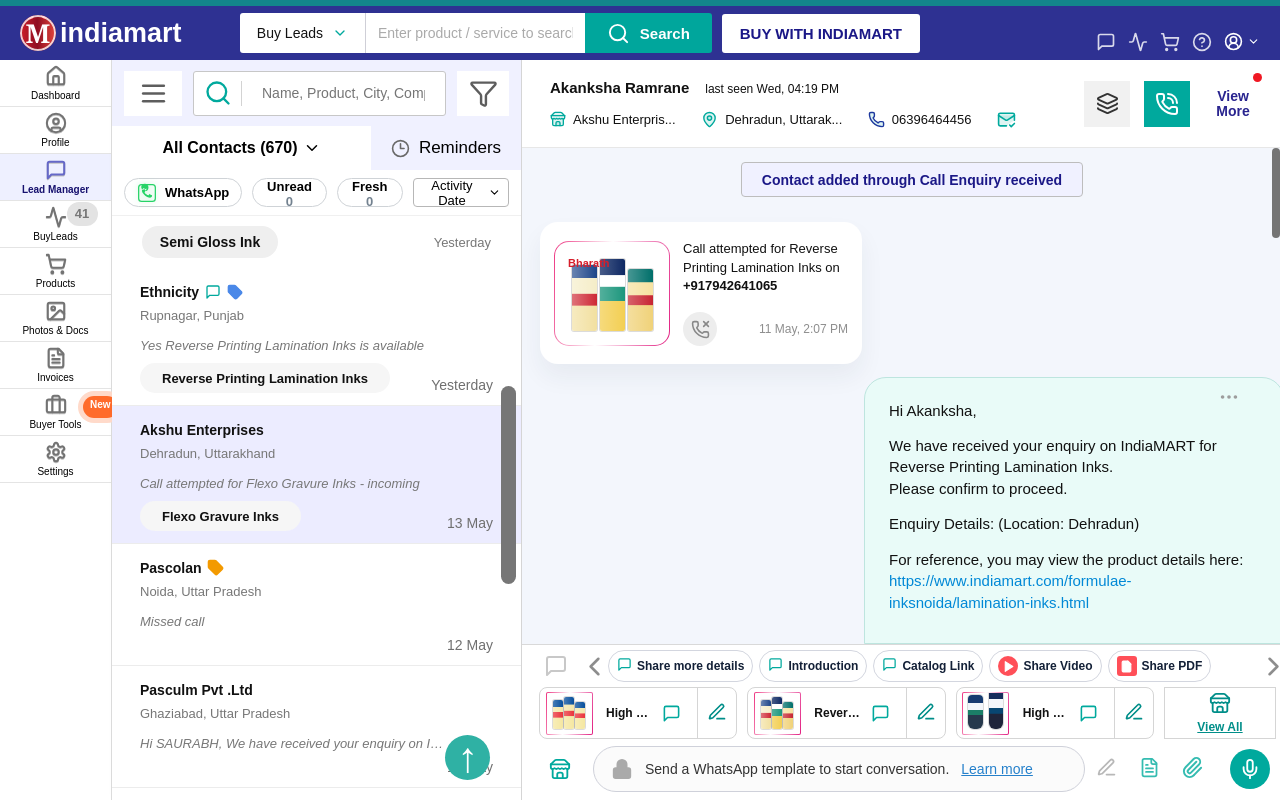
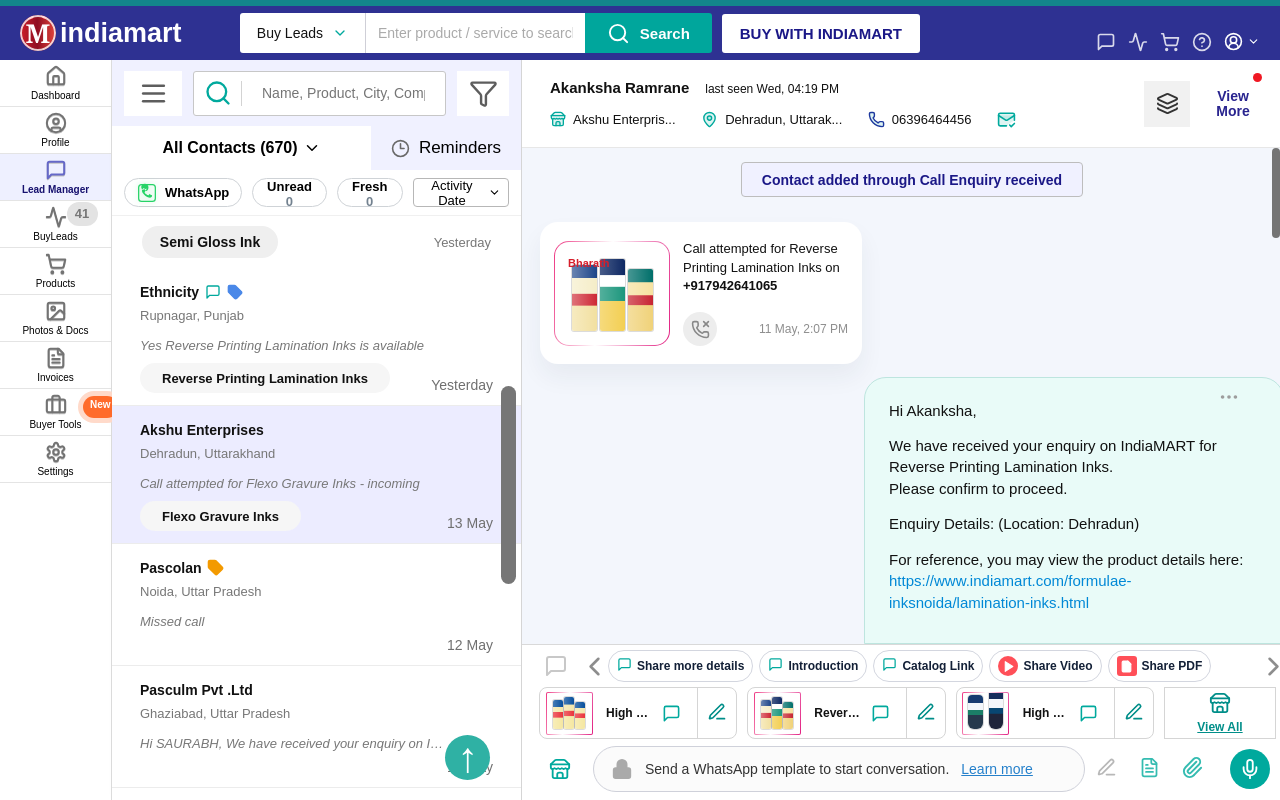
Before and after one commit to karkau123/Indiamart-Lead-Manager, a React (Vite) app: page / in a window 1280 px wide. Built offline with nearby package versions, Linux system fonts and the light colour scheme.

Commit message:
Remove call icon button from profile header

```diff
--- a/src/App.jsx
+++ b/src/App.jsx
@@ -24,7 +24,6 @@ import {
   Paperclip,
   PenLine,
   Phone,
-  PhoneCall,
   PhoneMissed,
   Play,
   Search,
@@ -260,7 +259,6 @@ function Conversation() {
         </div>
         <div className="lead-actions">
           <button><Layers size={23} /></button>
-          <button className="call-action"><PhoneCall size={24} /></button>
           <button className="view-more">View<br />More</button>
           <span className="red-notice" />
         </div>
```
